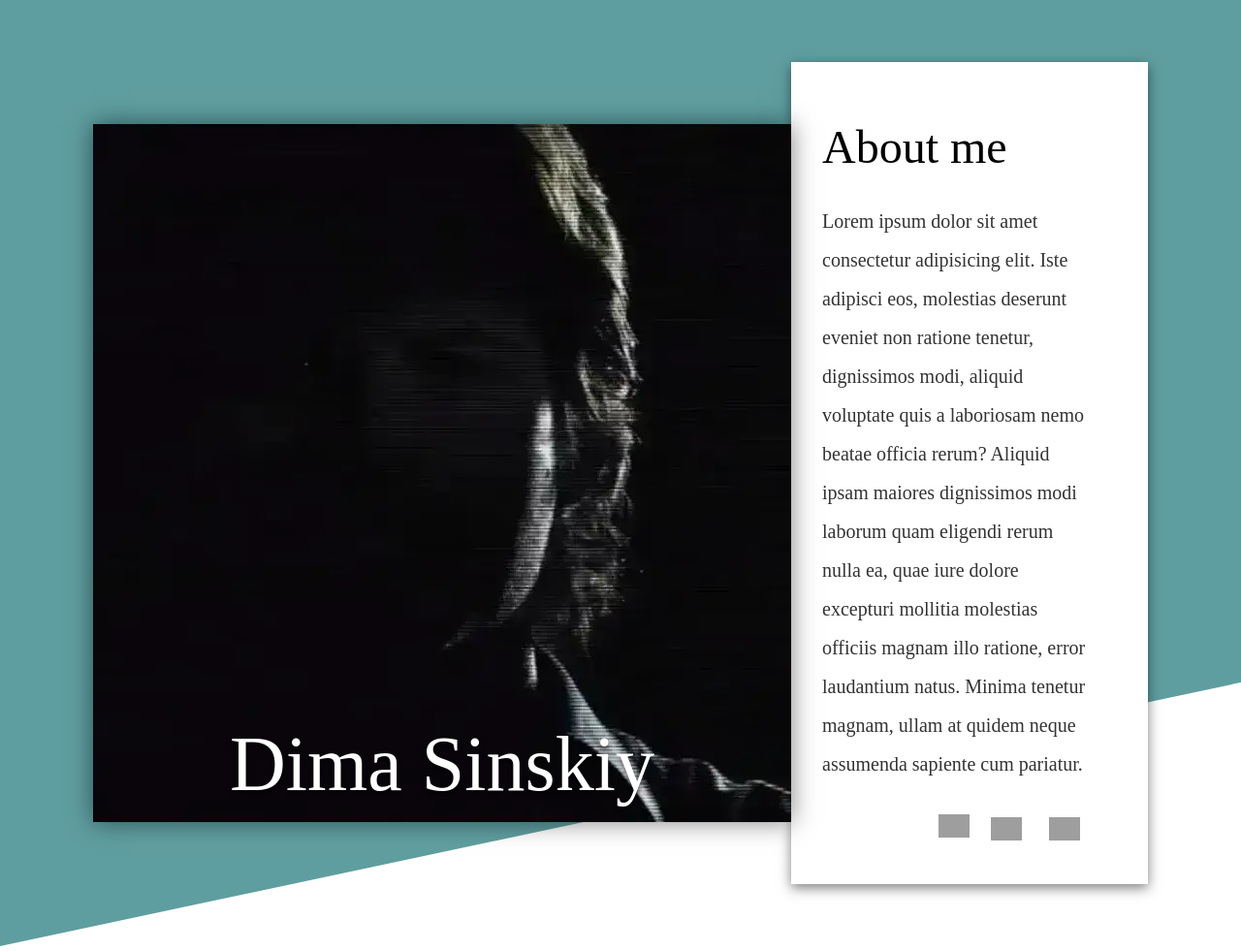
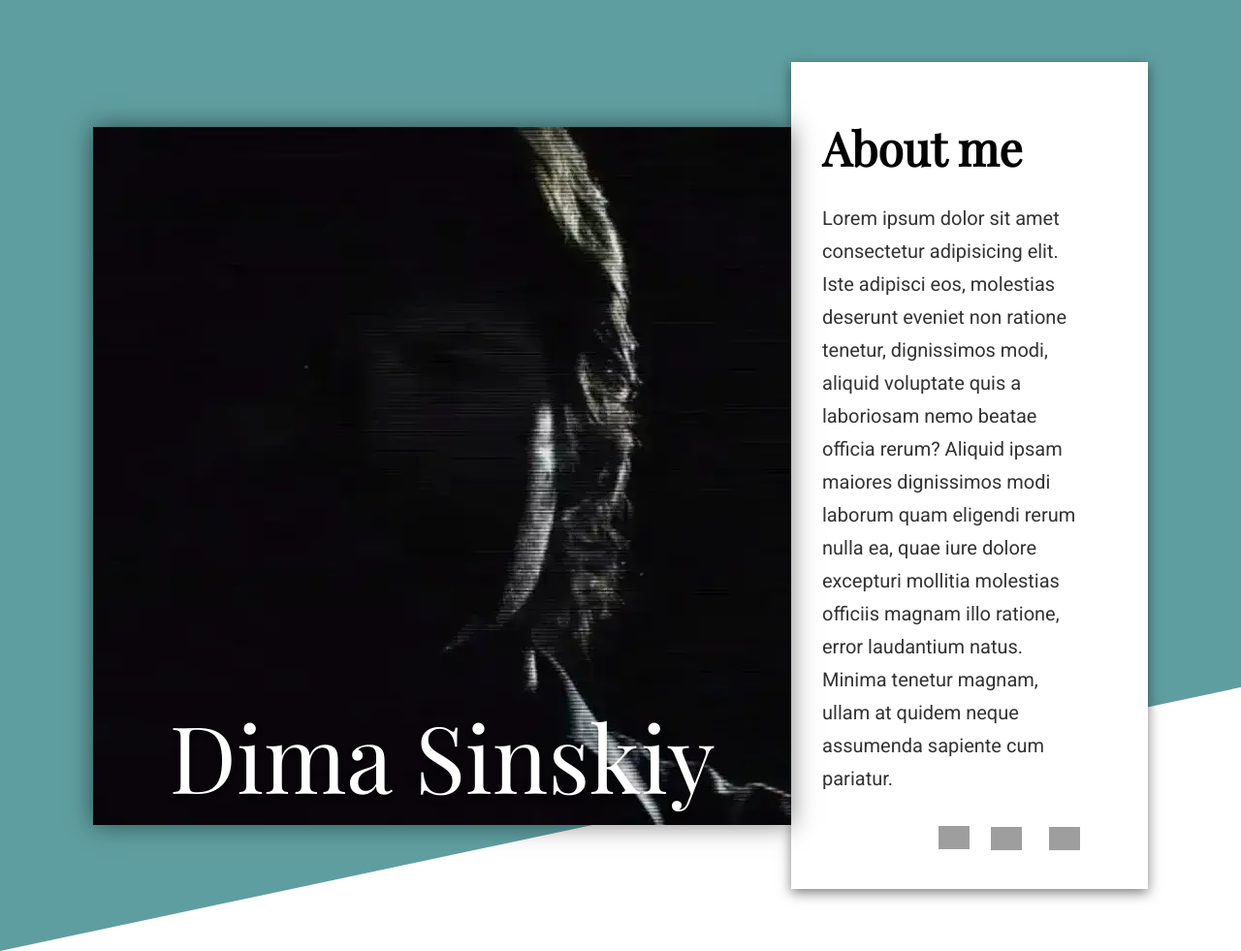
Before and after one commit to sinskiy/odin-homepage, a website: page index.html in a window 1280 px wide. Shown: the top 981 px of the page at 97% size. Drawn offline with nearby package versions, Linux system fonts and the light colour scheme; grey boxes are pictures that could not be loaded.

Commit message:
feat: add fonts

```diff
--- a/index.html
+++ b/index.html
@@ -1,11 +1,20 @@
 <!doctype html>
 <html>
   <head lang="en">
+    <!-- meta -->
     <meta charset="UTF-8" />
     <meta name="viewport" content="width=device-width, initial-scale=1.0" />
     <title>Homepage | Odin</title>
+    <!-- css -->
     <link rel="stylesheet" href="reset.css" />
     <link rel="stylesheet" href="style.css" />
+    <!-- fonts -->
+    <link rel="preconnect" href="https://fonts.googleapis.com" />
+    <link rel="preconnect" href="https://fonts.gstatic.com" crossorigin />
+    <link
+      href="https://fonts.googleapis.com/css2?family=Playfair+Display&family=Roboto&display=swap"
+      rel="stylesheet"
+    />
   </head>
   <body>
     <main>
--- a/style.css
+++ b/style.css
@@ -2,6 +2,14 @@
   --headings: black;
   --text: #333333;
   --shadow: rgb(0 0 0 / 0.5);
+}
+
+body {
+  font-family: "Roboto", sans-serif;
+}
+
+p {
+  line-height: 1.7;
 }
 
 section {
@@ -10,8 +18,8 @@ section {
 
 section h2 {
   color: var(--headings);
+  font-family: "Playfair Display", serif;
   font-size: 3rem;
-  font-weight: 500;
   line-height: 1;
 }
 
@@ -63,7 +71,8 @@ section h2 {
   bottom: 0;
   width: 100%;
   text-align: center;
-  font-size: 5rem;
+  font-family: "Playfair Display", serif;
+  font-size: 6rem;
   color: white;
   text-shadow: 0px 4px 5px var(--shadow);
 }
@@ -75,7 +84,6 @@ section h2 {
   padding: 4rem 4rem 2rem 2rem;
   background-color: white;
   box-shadow: 0px 4px 12px var(--shadow);
-  line-height: 2;
   color: var(--text);
   font-size: 1.25rem;
 }
```
Also changed, not shown: 1 other file.
